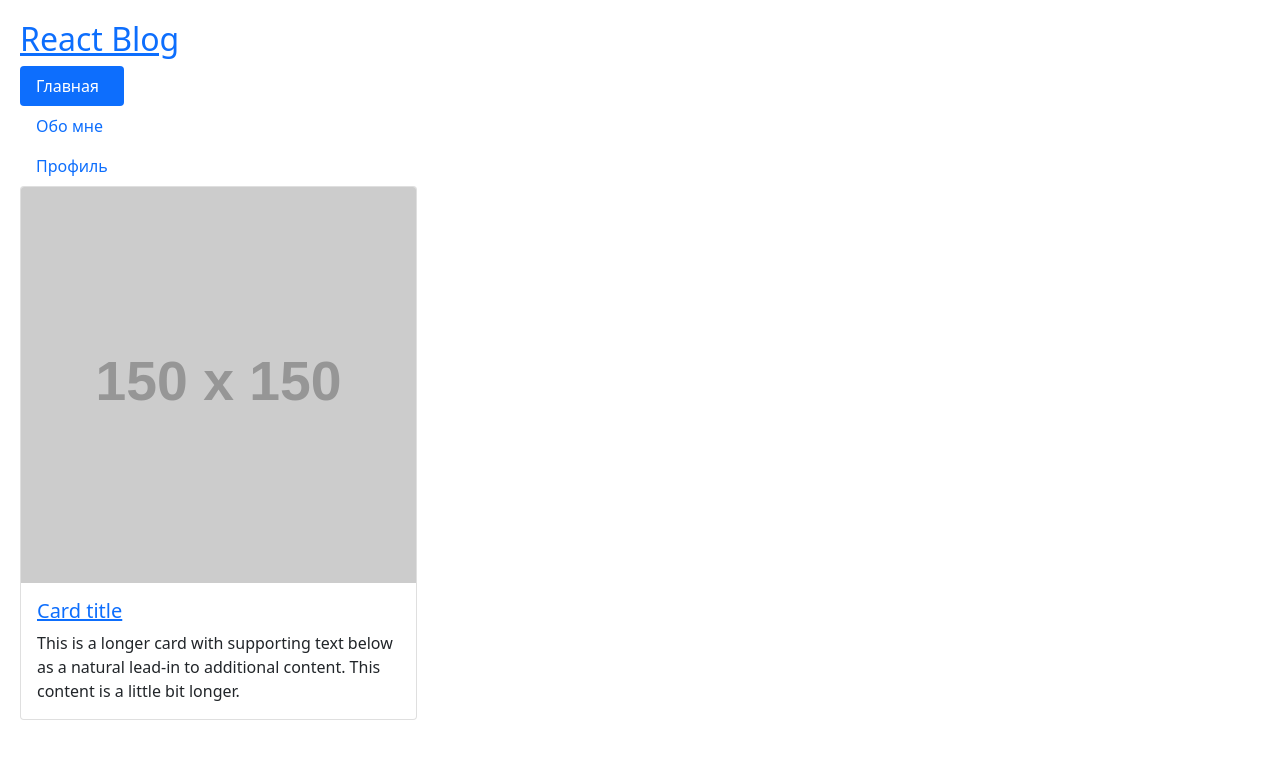
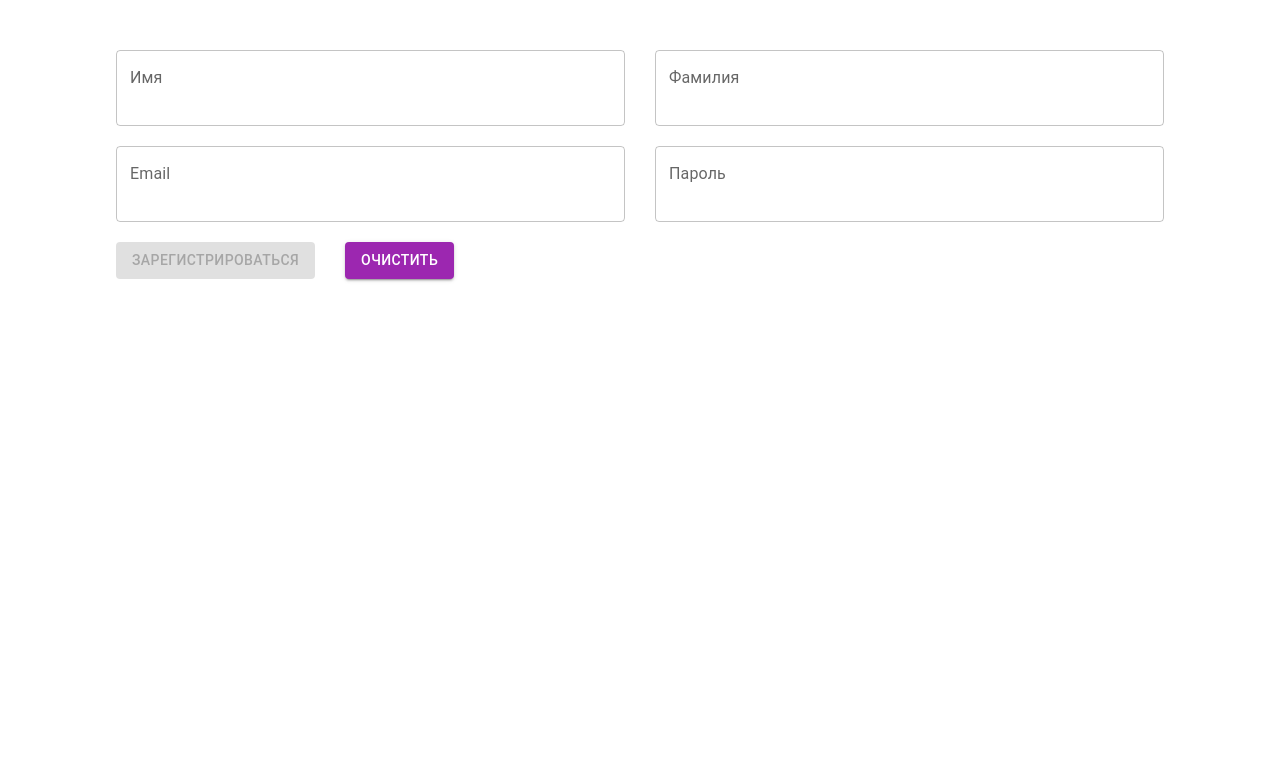
Before and after one commit to SlavaGolovatskyu/ReactTutorial, a React (Create React App) app: page /profile in a window 1280 px wide. Before the commit this address led to /. Shown: the top 758 px of the page. Built offline with nearby package versions, Linux system fonts and the light colour scheme; what webfontloader would draw is missing.

Commit message:
testing controlls forms

```diff
--- a/package.json
+++ b/package.json
@@ -7,7 +7,7 @@
     "@emotion/styled": "^11.6.0",
     "@material-ui/icons": "^4.11.2",
     "@mui/icons-material": "^5.2.0",
-    "@mui/material": "^5.2.2",
+    "@mui/material": "^5.2.3",
     "@mui/styled-engine-sc": "^5.1.0",
     "@testing-library/jest-dom": "^5.14.1",
     "@testing-library/react": "^11.2.7",
--- a/src/tutorial-6/App.js
+++ b/src/tutorial-6/App.js
@@ -1,54 +1,10 @@
-import { Route, Switch, Redirect } from 'react-router-dom';
-import Article from './components/Article';
-import Header from './components/Header';
-import { Home } from './pages/Home';
-import About from './pages/About';
-import './style.css';
-import 'bootstrap/dist/css/bootstrap.min.css';
-
-function ProtectedRoute({ children, path }) {
-  const token = window.localStorage.getItem('token');
-
-  return (
-    <Route
-      path={path}
-      render={() => {
-        if (token) {
-          return children;
-        } else {
-          return <Redirect to="/" />;
-        }
-      }}
-    />
-  );
-}
+import RegistrationForm from './components/Forms/Login';
+import styles from './style.module.scss';
 
 export default function App() {
   return (
-    <div className="App">
-      <Header />
-
-      <Switch>
-        <Route path="/" exact>
-          <Home />
-        </Route>
-
-        <Route path="/about">
-          <About />
-        </Route>
-
-        <Route path="/post/:id" exact>
-          <Article />
-        </Route>
-
-        <ProtectedRoute path="/profile">
-          <h2>Это защищеная страница</h2>
-        </ProtectedRoute>
-
-        <Route>
-          <h1 style={{ textAlign: 'center' }}>Cтраница не найдена</h1>
-        </Route>
-      </Switch>
+    <div className={styles.App}>
+      <RegistrationForm />
     </div>
   );
 }
--- /dev/null
+++ b/src/tutorial-6/components/Forms/Login/index.js
@@ -0,0 +1,120 @@
+import React from 'react';
+import { TextField, Button } from '@mui/material';
+import styles from './style.module.scss';
+
+const textFieldStyle = {
+  margin: '0 15px !important',
+};
+
+export default function RegistrationForm() {
+  const [fields, setFields] = React.useState({
+    firstName: '',
+    lastName: '',
+    email: '',
+    password: '',
+  });
+
+  const handleClickClear = () => {
+    setFields({
+      firstName: '',
+      lastName: '',
+      email: '',
+      password: '',
+    });
+  };
+
+  const handleClickRegister = () => {
+    if (!fields.email.includes('@')) {
+      alert('Почта неверная');
+      return;
+    }
+    if (fields.firstName.length < 3 || fields.lastName.length < 3) {
+      alert('Имя или фамилия указаны неверно');
+      return;
+    }
+    if (fields.password.length < 6) {
+      alert('Пароль должен быть больше 6 символов');
+      return;
+    }
+
+    handleClickClear();
+  };
+
+  const isValid =
+    !!fields.firstName &&
+    !!fields.lastName &&
+    !!fields.email &&
+    !!fields.password;
+
+  const handleChangeInput = (event) => {
+    const { name, value } = event.target;
+    setFields({
+      ...fields,
+      [name]: value,
+    });
+  };
+
+  return (
+    <>
+      <div className={styles.row}>
+        <TextField
+          name="firstName"
+          onChange={handleChangeInput}
+          value={fields.firstName}
+          label="Имя"
+          type="text"
+          fullWidth
+          sx={textFieldStyle}
+        />
+        <TextField
+          name="lastName"
+          onChange={handleChangeInput}
+          value={fields.lastName}
+          label="Фамилия"
+          type="text"
+          fullWidth
+          sx={textFieldStyle}
+        />
+      </div>
+      <div className={styles.row}>
+        <TextField
+          name="email"
+          onChange={handleChangeInput}
+          value={fields.email}
+          label="Email"
+          type="email"
+          fullWidth
+          sx={textFieldStyle}
+        />
+        <TextField
+          name="password"
+          onChange={handleChangeInput}
+          value={fields.password}
+          label="Пароль"
+          type="password"
+          fullWidth
+          sx={textFieldStyle}
+        />
+      </div>
+      <div className={styles.row}>
+        <Button
+          onClick={handleClickRegister}
+          disabled={!isValid}
+          variant="contained"
+          color="primary"
+          sx={textFieldStyle}
+        >
+          Зарегистрироваться
+        </Button>
+        <Button
+          onClick={handleClickClear}
+          variant="contained"
+          color="secondary"
+          sx={textFieldStyle}
+        >
+          Очистить
+        </Button>
+      </div>
+    </>
+  );
+}
--- /dev/null
+++ b/src/tutorial-6/components/Forms/Login/style.module.scss
@@ -0,0 +1,3 @@
+.row {
+  display: flex;
+}
--- /dev/null
+++ b/src/tutorial-6/style.module.scss
@@ -0,0 +1,9 @@
+* {
+  margin: 0;
+  padding: 10px;
+}
+
+.App {
+  width: 90%;
+  margin: 0 auto;
+}
```
Also changed, not shown: src/tutorial-6/App1.js (added, +54 -0 lines), 1 other file (tests, documents, lock files or other folders).
